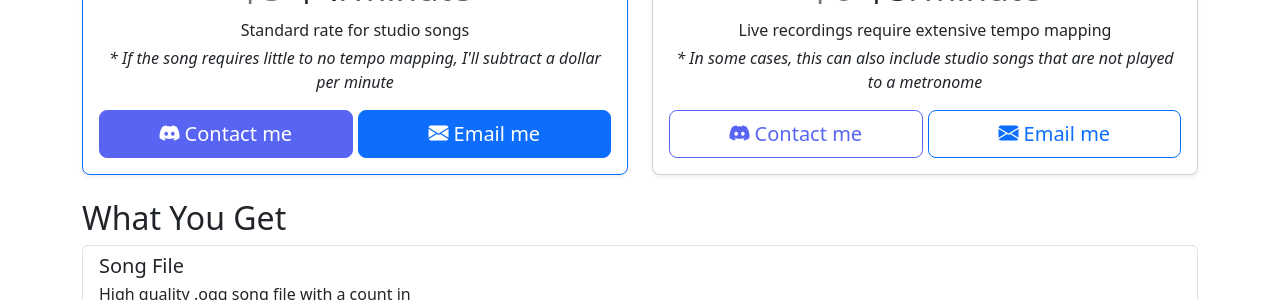
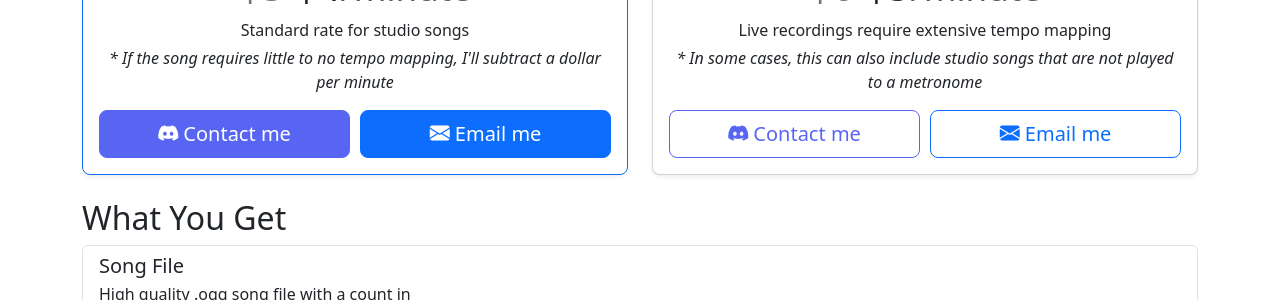
Before and after one commit to ceruleanight/ceruleanight.github.io, a Jekyll site: the page built from charting.md, in a window 1280 px wide. Shown: the part 547-847 px from the top of the page. Built offline with Jekyll 4.4.1, drawn with Linux system fonts in a browser that asks for light colours.

Commit message:
Minor change

```diff
--- a/assets/css/main.css
+++ b/assets/css/main.css
@@ -21,7 +21,7 @@ pre {
 .discord {
 	background-color: #5865f2;
 	border-color: #5865f2;
-	margin-right: 5px;
+	margin-right: 10px;
 }
 
 .discord:hover {
@@ -32,7 +32,7 @@ pre {
 .discord-outline {
 	color: #5865f2;
 	border-color: #5865f2;
-	margin-right: 5px;
+	margin-right: 10px;
 }
 
 .discord-outline:hover {
```
